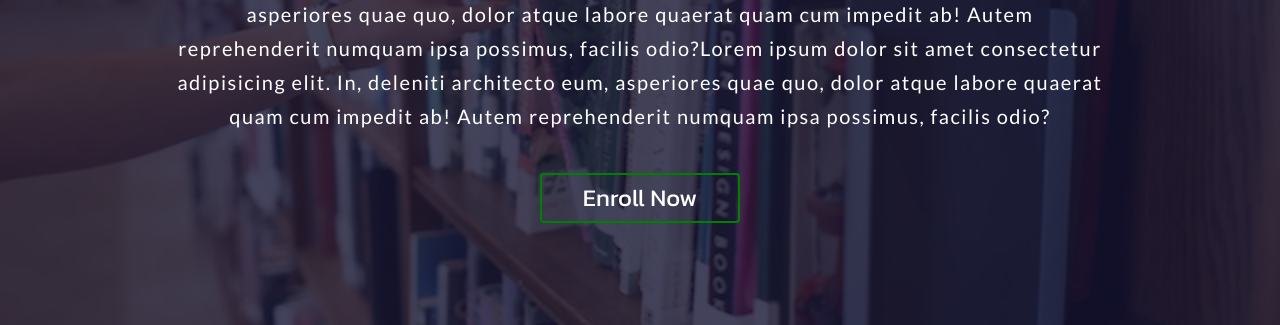
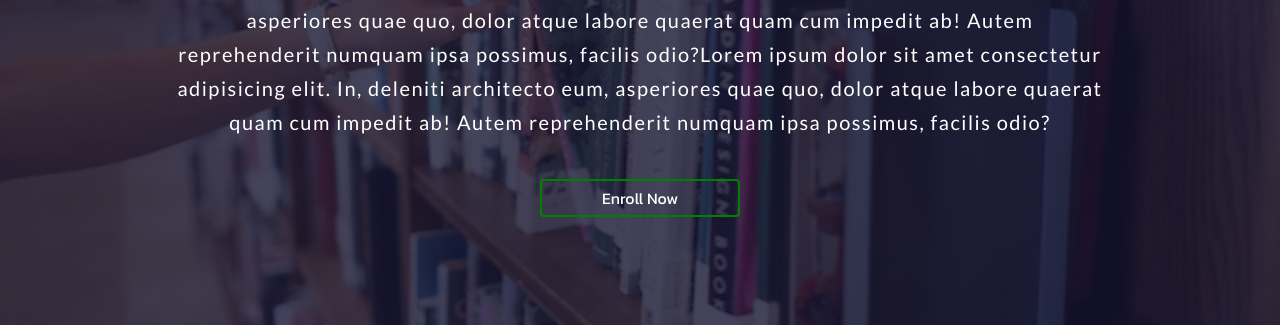
Before and after one commit to onileowo24/Education, a plain HTML site: page index.html in a window 1280 px wide. Shown: the part 475-800 px from the top of the page. Drawn offline with nearby package versions, Linux system fonts and the light colour scheme.

Commit message:
first commit

```diff
--- a/style.css
+++ b/style.css
@@ -18,7 +18,6 @@ body {
     background-color: azure;
     color: var(--body);
     transition: .3s all ease-in;
-    overflow: hidden;
 }
 
 .card:hover {
@@ -115,7 +114,7 @@ a {
 #btn1 {
     width: 200px;
     padding: 5px 40px;
-    font-size: 1.5rem;
+    font-size: 16px;
     font-family: 'Kanit', sans-serif;
     transition: 0.5s all ease;
     border: 2px solid green;
```
